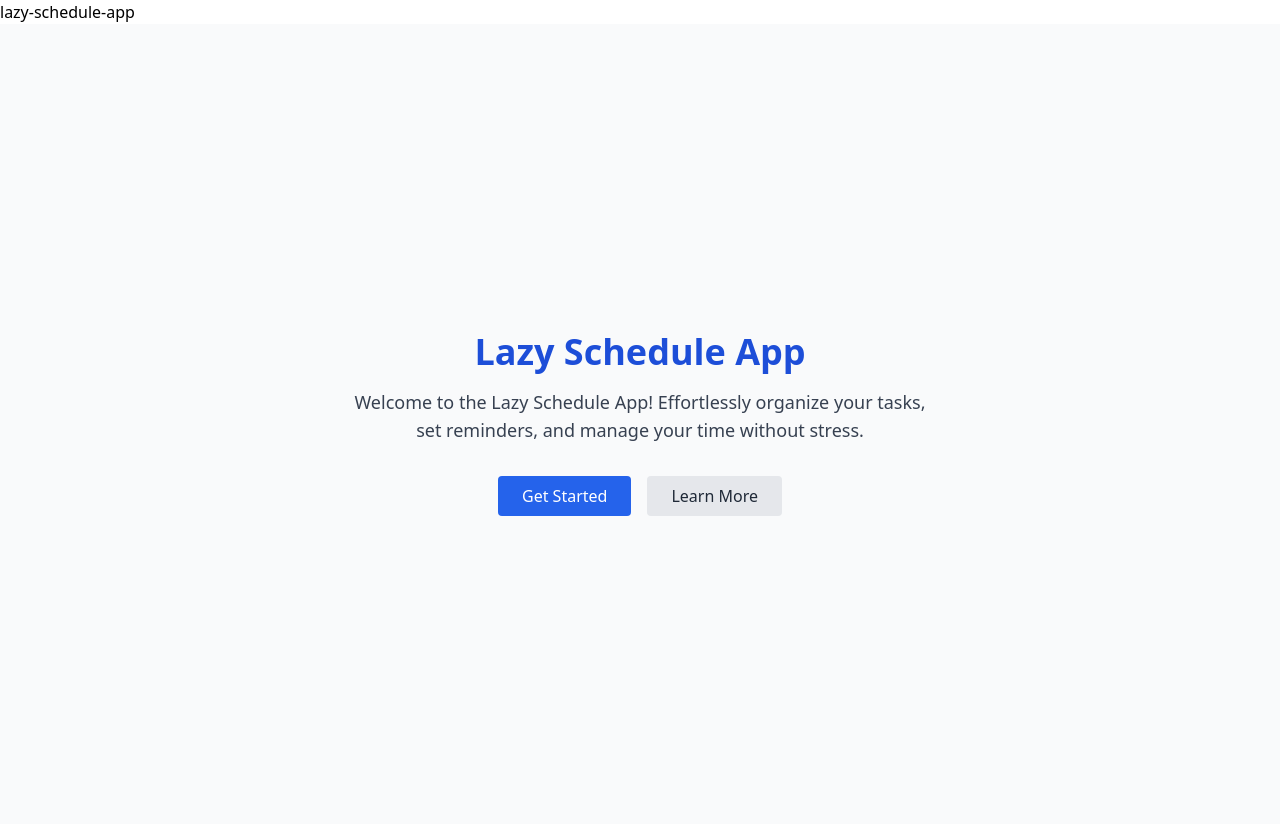
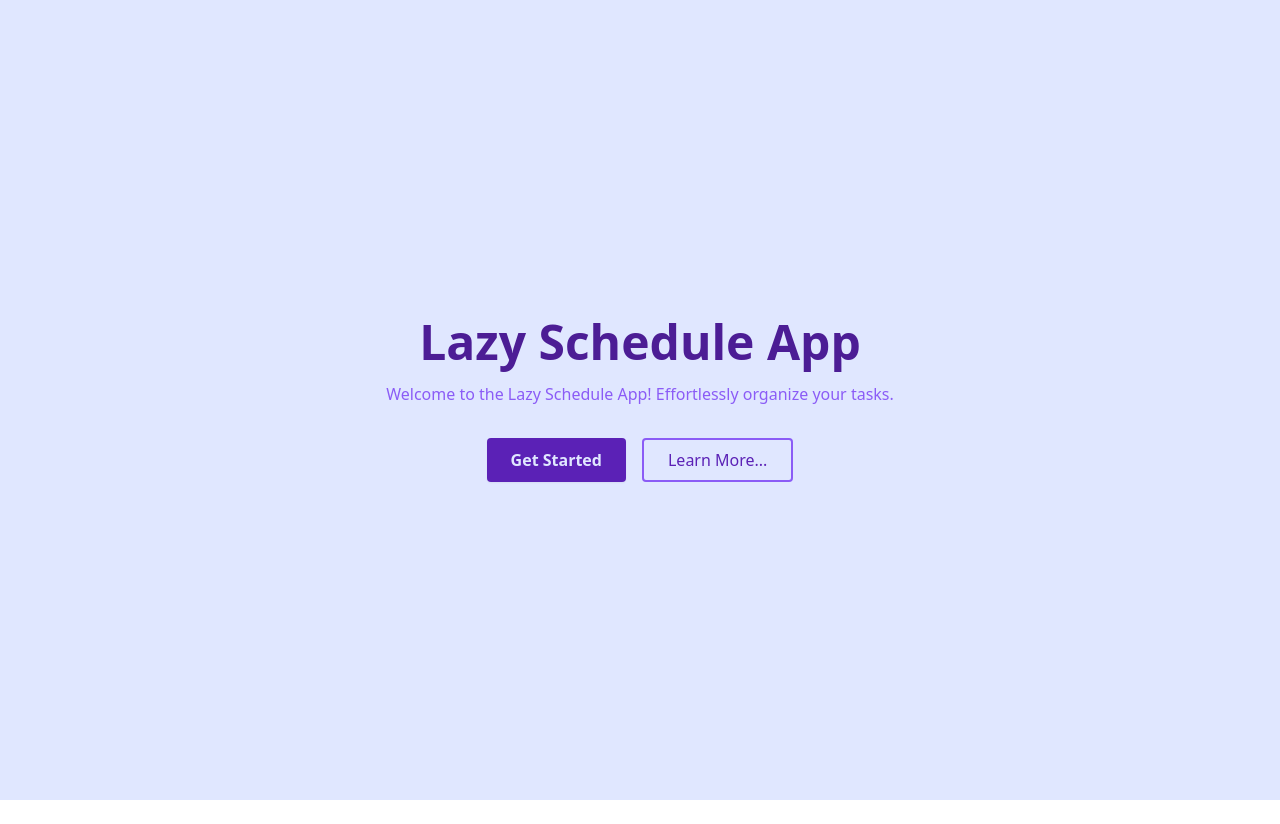
Before and after one commit to veefa/lazy-schedule-app-0, a React (Vite) app: page / in a window 1280 px wide. After the commit the page ends 800 px from the top, so only its background shows below. Built offline with nearby package versions, Linux system fonts and the light colour scheme.

Commit message:
Create Home compoment & style it.

```diff
--- a/src/App.tsx
+++ b/src/App.tsx
@@ -6,8 +6,8 @@ import Home from "./compoments/Home";
 
 const App: React.FC = () => {
   return (
-    <div className="App">
-      <h1>lazy-schedule-app</h1>
+    <div className="bg-slate-400 min-h-screen">
+      <h1></h1>
 
         <Home/>
     </div>
--- a/src/compoments/Home.tsx
+++ b/src/compoments/Home.tsx
@@ -2,17 +2,17 @@ import React from "react";
 
 const Home: React.FC = () => {
     return (
-        <div className="flex flex-col items-center justify-center min-h-screen bg-gray-50 px-4">
-            <h1 className="text-4xl font-bold mb-4 text-blue-700">Lazy Schedule App</h1>
-            <p className="text-lg text-gray-700 mb-8 text-center max-w-xl">
-                Welcome to the Lazy Schedule App! Effortlessly organize your tasks, set reminders, and manage your time without stress.
+        <div className="flex flex-col justify-center items-center bg-indigo-100 px-4 min-h-screen">
+            <h1 className="mb-4 font-bold text-violet-900 text-5xl">Lazy Schedule App</h1>
+            <p className="mb-8 max-w-xl text-md text-violet-500 text-center">
+                Welcome to the Lazy Schedule App! Effortlessly organize your tasks.
             </p>
             <div className="flex gap-4">
-                <button className="px-6 py-2 bg-blue-600 text-white rounded hover:bg-blue-700 transition">
+                <button className="bg-violet-800 hover:bg-violet-500 shadow-sm px-6 py-2 rounded font-semibold text-indigo-100 transition">
                     Get Started
                 </button>
-                <button className="px-6 py-2 bg-gray-200 text-gray-800 rounded hover:bg-gray-300 transition">
-                    Learn More
+                <button className="hover:bg-violet-500 px-6 py-2 border-2 border-violet-500 rounded text-violet-800 transition">
+                    Learn More...
                 </button>
             </div>
         </div>
```
